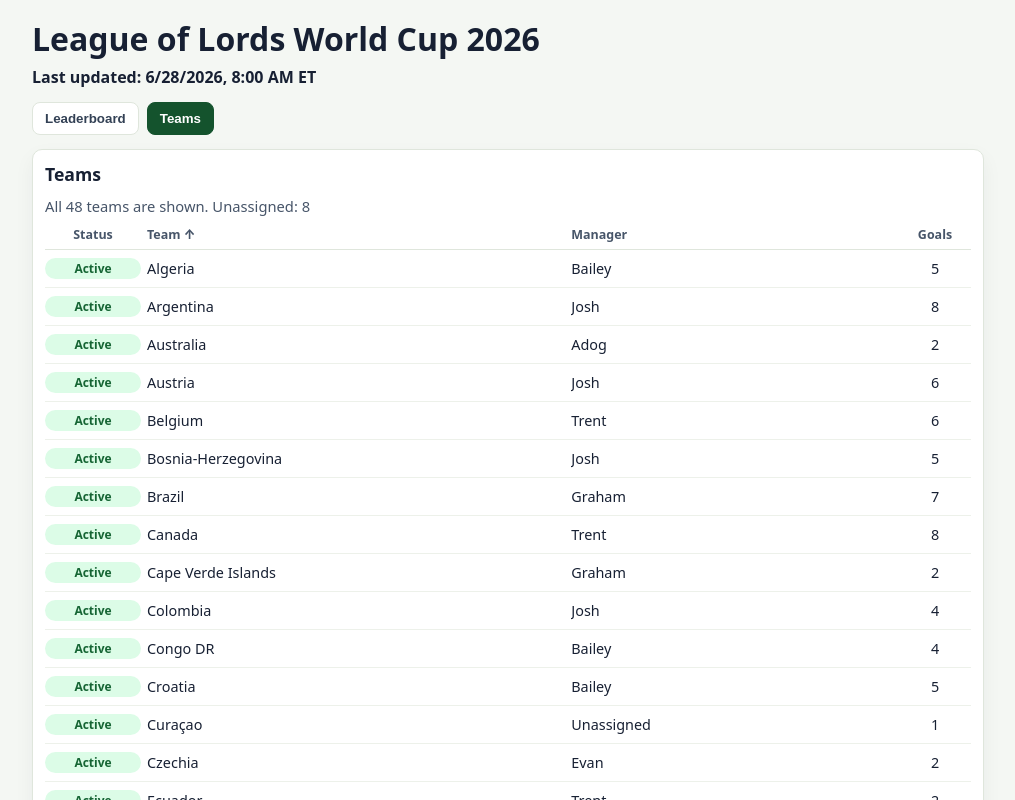
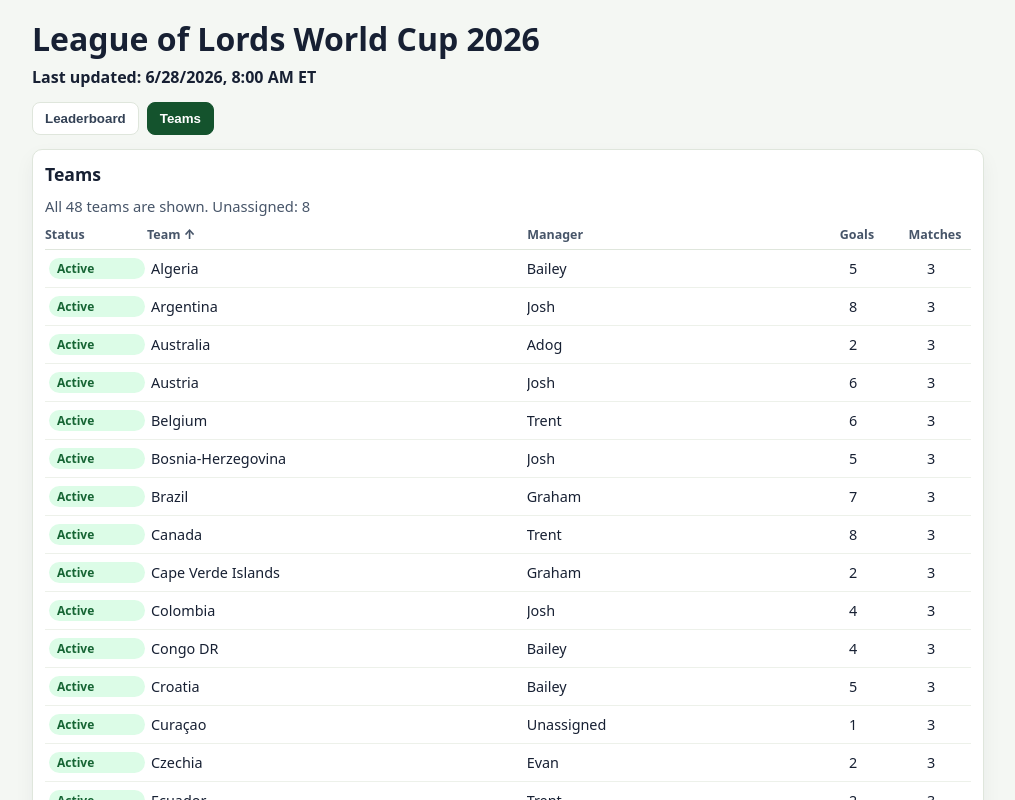
Before and after one commit to DJxCreampie/league-of-lords-world-cup-2026, a React (Vite) app: page / in a window 1280 px wide. Both pictures are taken after a click on the button "Teams". Shown: the top 800 px of the page, without its empty margins (132-1147 px from the left). Built offline with nearby package versions, Linux system fonts and the light colour scheme.

Commit message:
Update team status display layout

```diff
--- a/src/main.tsx
+++ b/src/main.tsx
@@ -10,7 +10,7 @@ import {
   teamManualOverrides,
   teams,
 } from './productionData'
-import { getTeamGoals, rankManagers } from './scoring'
+import { getTeamGoals, getTeamMatchesPlayed, rankManagers } from './scoring'
 import { formatTeamTier, sortTeamsByTierThenName } from './lib/teamTiers'
 import { addDaysToNewYorkDayKey, formatLastUpdatedNewYork, formatNewYorkDateTime, formatNewYorkDayLabel } from './lib/time'
 import { getDefaultMatchFeedDay, getMatchesForNewYorkDay } from './lib/matchFeed'
@@ -28,7 +28,7 @@ const leaderboard = rankManagers(
 
 type SortKey = 'rank' | 'manager' | 'goals' | 'matches' | 'active'
 type SortDirection = 'asc' | 'desc'
-type TeamsSortKey = 'status' | 'team' | 'manager' | 'goals'
+type TeamsSortKey = 'status' | 'team' | 'manager' | 'goals' | 'matches'
 
 const hasManualOverrides =
   matchScoreOverrides.length > 0 ||
@@ -67,6 +67,9 @@ const upcomingRatio =
 const isPreTournament =
   completedWithGoals.length === 0 &&
   (completedMatches.length === 0 || upcomingRatio >= 0.8)
+
+const getDisplayStatus = (status: string) => (status === 'eliminated' ? 'Eliminated' : 'Active')
+const getStatusClass = (status: string) => (status === 'eliminated' ? 'eliminated' : 'active')
 
 const visibleMatches = matches.filter((match) => {
   const homeTeam = teamById.get(match.homeTeamId)
@@ -151,7 +154,12 @@ function App() {
             ? managerById.get(assignment.managerId)?.name ?? 'Unknown Manager'
             : 'Unassigned'
 
-          return { ...team, goals: teamGoalsById.get(team.id) ?? 0, managerName }
+          return {
+            ...team,
+            goals: teamGoalsById.get(team.id) ?? 0,
+            matchesPlayed: getTeamMatchesPlayed(team, matches),
+            managerName,
+          }
         }),
     [],
   )
@@ -160,7 +168,8 @@ function App() {
     const sorted = [...teamsWithManager].sort((a, b) => {
       if (teamsSortKey === 'team') return a.name.localeCompare(b.name)
       if (teamsSortKey === 'manager') return a.managerName.localeCompare(b.managerName)
-      if (teamsSortKey === 'status') return a.status.localeCompare(b.status)
+      if (teamsSortKey === 'status') return getDisplayStatus(a.status).localeCompare(getDisplayStatus(b.status))
+      if (teamsSortKey === 'matches') return a.matchesPlayed - b.matchesPlayed
       return a.goals - b.goals
     })
 
@@ -174,7 +183,7 @@ function App() {
     }
 
     setTeamsSortKey(nextSortKey)
-    setTeamsSortDirection(nextSortKey === 'goals' ? 'desc' : 'asc')
+    setTeamsSortDirection(nextSortKey === 'goals' || nextSortKey === 'matches' ? 'desc' : 'asc')
   }
 
   const teamsSortIndicator = (column: TeamsSortKey) => {
@@ -288,18 +297,23 @@ function App() {
                   {isExpanded && (
                     <div className="expanded-teams-wrap">
                       <div className="expanded-teams-header">
+                        <span>Status</span>
+                        <span>Team</span>
                         <span>Tier</span>
-                        <span>Team</span>
-                        <span>Status</span>
                         <span>Goals</span>
                         <span>Matches</span>
                       </div>
                       <ul className="expanded-teams">
                         {sortTeamsByTierThenName(manager.teams).map((team) => (
-                          <li className="detail-team-row" key={team.id}>
+                          <li
+                            className={`detail-team-row ${team.status === 'eliminated' ? 'is-eliminated' : ''}`}
+                            key={team.id}
+                          >
+                            <span className={`status ${getStatusClass(team.status)}`}>
+                              {getDisplayStatus(team.status)}
+                            </span>
+                            <span>{team.name}</span>
                             <span>{formatTeamTier(team.name)}</span>
-                            <span>{team.name}</span>
-                            <span className={`status ${team.status}`}>{team.status}</span>
                             <span>{team.goals}</span>
                             <span>{team.matchesPlayed}</span>
                           </li>
@@ -326,15 +340,19 @@ function App() {
             <button type="button" className="teams-header-cell" onClick={() => handleTeamsSort('team')}>Team{teamsSortIndicator('team')}</button>
             <button type="button" className="teams-header-cell" onClick={() => handleTeamsSort('manager')}>Manager{teamsSortIndicator('manager')}</button>
             <button type="button" className="teams-header-cell" onClick={() => handleTeamsSort('goals')}>Goals{teamsSortIndicator('goals')}</button>
+            <button type="button" className="teams-header-cell" onClick={() => handleTeamsSort('matches')}>Matches{teamsSortIndicator('matches')}</button>
           </div>
 
           <ul className="teams-list">
             {sortedTeams.map((team) => (
-              <li className="teams-row" key={team.id}>
-                <span className={`status ${team.status}`}>{team.status}</span>
+              <li className={`teams-row ${team.status === 'eliminated' ? 'is-eliminated' : ''}`} key={team.id}>
+                <span className={`status ${getStatusClass(team.status)}`}>
+                  {getDisplayStatus(team.status)}
+                </span>
                 <span>{team.name}</span>
                 <span>{team.managerName}</span>
                 <span>{team.goals}</span>
+                <span>{team.matchesPlayed}</span>
               </li>
             ))}
           </ul>
--- a/src/style.css
+++ b/src/style.css
@@ -23,14 +23,16 @@ h2 { margin:0 0 10px; font-size:1.1rem; }
 .rank { color:#14532d; font-weight:800; }
 .manager-name { font-weight:800; white-space: nowrap; overflow: hidden; text-overflow: ellipsis; }
 .expanded-teams-wrap { padding: 0 0 10px; }
-.expanded-teams-header { font-size:.78rem; font-weight:800; color:#475569; padding:0 0 4px; grid-template-columns: 64px minmax(0,1fr) auto 44px 64px; }
-.expanded-teams-header span:nth-child(1), .expanded-teams-header span:nth-child(3), .expanded-teams-header span:nth-child(4), .expanded-teams-header span:nth-child(5), .detail-team-row span:nth-child(1), .detail-team-row span:nth-child(3), .detail-team-row span:nth-child(4), .detail-team-row span:nth-child(5) { text-align:center; }
-.detail-team-row { grid-template-columns: 64px minmax(0,1fr) auto 44px 64px; gap:8px; padding:6px 0; border-top:1px solid #edf1ea; font-size:.9rem; }
-.detail-team-row span:first-child { white-space: nowrap; overflow: hidden; text-overflow: ellipsis; }
+.expanded-teams-header { font-size:.78rem; font-weight:800; color:#475569; padding:0 4px 4px; grid-template-columns: 84px minmax(0,1fr) 56px 44px 64px; }
+.expanded-teams-header span:nth-child(3), .expanded-teams-header span:nth-child(4), .expanded-teams-header span:nth-child(5), .detail-team-row span:nth-child(3), .detail-team-row span:nth-child(4), .detail-team-row span:nth-child(5) { text-align:center; }
+.detail-team-row { grid-template-columns: 84px minmax(0,1fr) 56px 44px 64px; gap:8px; padding:6px 4px; border-top:1px solid #edf1ea; font-size:.9rem; border-radius:6px; }
+.detail-team-row span:nth-child(2) { white-space: nowrap; overflow: hidden; text-overflow: ellipsis; }
 .status { border-radius:999px; padding:2px 8px; font-size:.75rem; font-weight:800; text-transform:capitalize; }
 .status.active { background:#dcfce7; color:#166534; }
 .status.eliminated { background:#fee2e2; color:#991b1b; }
 .status.champion { background:#fef3c7; color:#92400e; }
+.detail-team-row.is-eliminated,
+.teams-row.is-eliminated { background: rgb(15 23 42 / 0.045); }
 .feed-nav { display:flex; align-items:center; justify-content:space-between; gap:8px; margin-bottom:8px; }
 .feed-day-label { font-size:.9rem; font-weight:700; color:#334155; }
 
@@ -52,7 +54,7 @@ h2 { margin:0 0 10px; font-size:1.1rem; }
 .teams-table-header,
 .teams-row {
   display: grid;
-  grid-template-columns: 84px minmax(0, 1.2fr) minmax(0, 1fr) 52px;
+  grid-template-columns: 84px minmax(0, 1.2fr) minmax(0, 1fr) 52px 60px;
   gap: 6px;
   align-items: center;
 }
@@ -64,15 +66,15 @@ h2 { margin:0 0 10px; font-size:1.1rem; }
   color: #475569;
 }
 .teams-header-cell { border:0; background:transparent; padding:0; text-align:left; font:inherit; font-weight:800; color:inherit; }
-.teams-header-cell:first-child, .teams-header-cell:last-child { text-align:center; }
+.teams-header-cell:nth-child(4), .teams-header-cell:nth-child(5) { text-align:center; }
 .teams-row {
   border-top: 1px solid #edf1ea;
-  padding: 8px 0;
+  padding: 8px 4px;
   font-size: .9rem;
 }
 .teams-row span:nth-child(2),
 .teams-row span:nth-child(3) { white-space: nowrap; overflow: hidden; text-overflow: ellipsis; }
-.teams-row span:first-child, .teams-row span:last-child { text-align: center; }
+.teams-row span:nth-child(4), .teams-row span:nth-child(5) { text-align: center; }
 .teams-row:first-child { border-top: 0; }
 @media (min-width: 760px) {
   .app-shell { padding: 20px 14px 40px; gap: 14px; }
@@ -80,5 +82,5 @@ h2 { margin:0 0 10px; font-size:1.1rem; }
   .leaderboard-table-header,
   .leaderboard-row { grid-template-columns: 72px minmax(0,1fr) 84px 84px 84px; }
   .teams-table-header,
-  .teams-row { grid-template-columns: 96px minmax(0, 1.3fr) minmax(0, 1fr) 72px; }
+  .teams-row { grid-template-columns: 96px minmax(0, 1.3fr) minmax(0, 1fr) 72px 72px; }
 }
```
